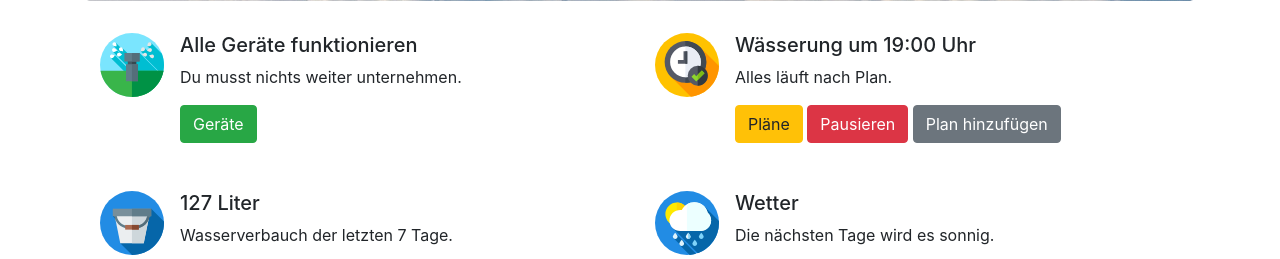
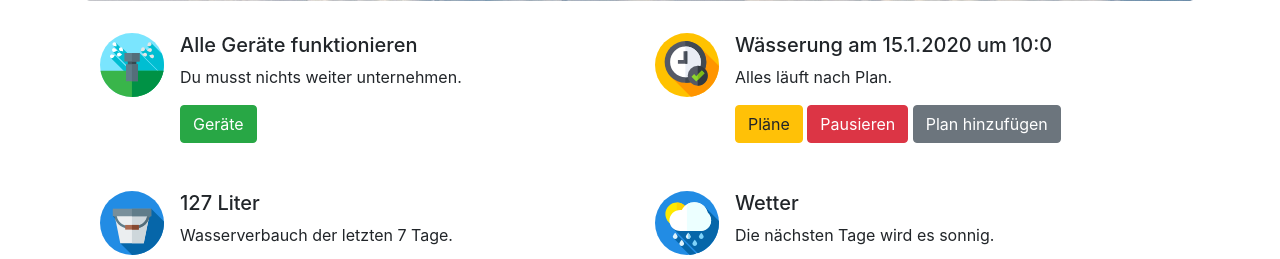
Before and after one commit to greiwede/Sprinkler_Celery, a Django app: template webapp/templates/dashboard.html in a window 1280 px wide. Shown: the part 390-649 px from the top of the page. Run offline with Django 3.2, Linux system fonts and the light colour scheme; the template is opened without the code that fills it: most values are stand-ins (such as "Sample title", 1, 10 or a date in 2020); some libraries are stand-ins or nearby versions.

Commit message:
Dashboard (unfertig) Nächste ausführung

```diff
--- a/webapp/templates/dashboard.html
+++ b/webapp/templates/dashboard.html
@@ -31,7 +31,7 @@
             <div class="media">
               <img src="{% static 'webapp/img/icons/plans.svg' %}" width="64" class="mr-3">
               <div class="media-body">
-                <h5 class="mt-0">Wässerung um 19:00 Uhr</h5>
+                <h5 class="mt-0">Wässerung am {{ water_time.day }}.{{ water_time.month }}.{{ water_time.year }} um {{ water_time.hour }}:{{ water_time.minute }}</h5>
                 <p class="card-text">Alles läuft nach Plan.</p>
                 <a href="{% url 'plans' %}" class="btn btn-warning">Pläne</a>
                 <a href="#" class="btn btn-danger">Pausieren</a>
```
Also changed, not shown: webapp/views.py (+14 -0 lines).
